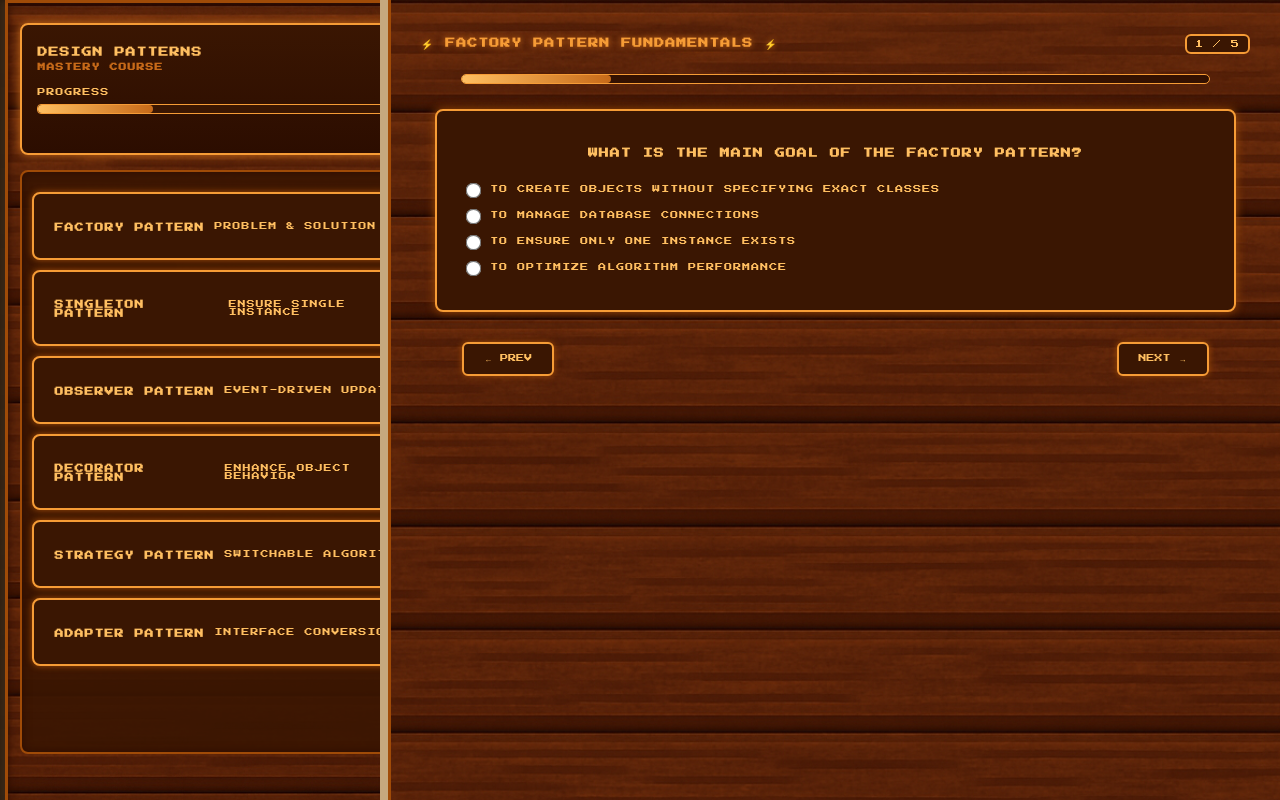
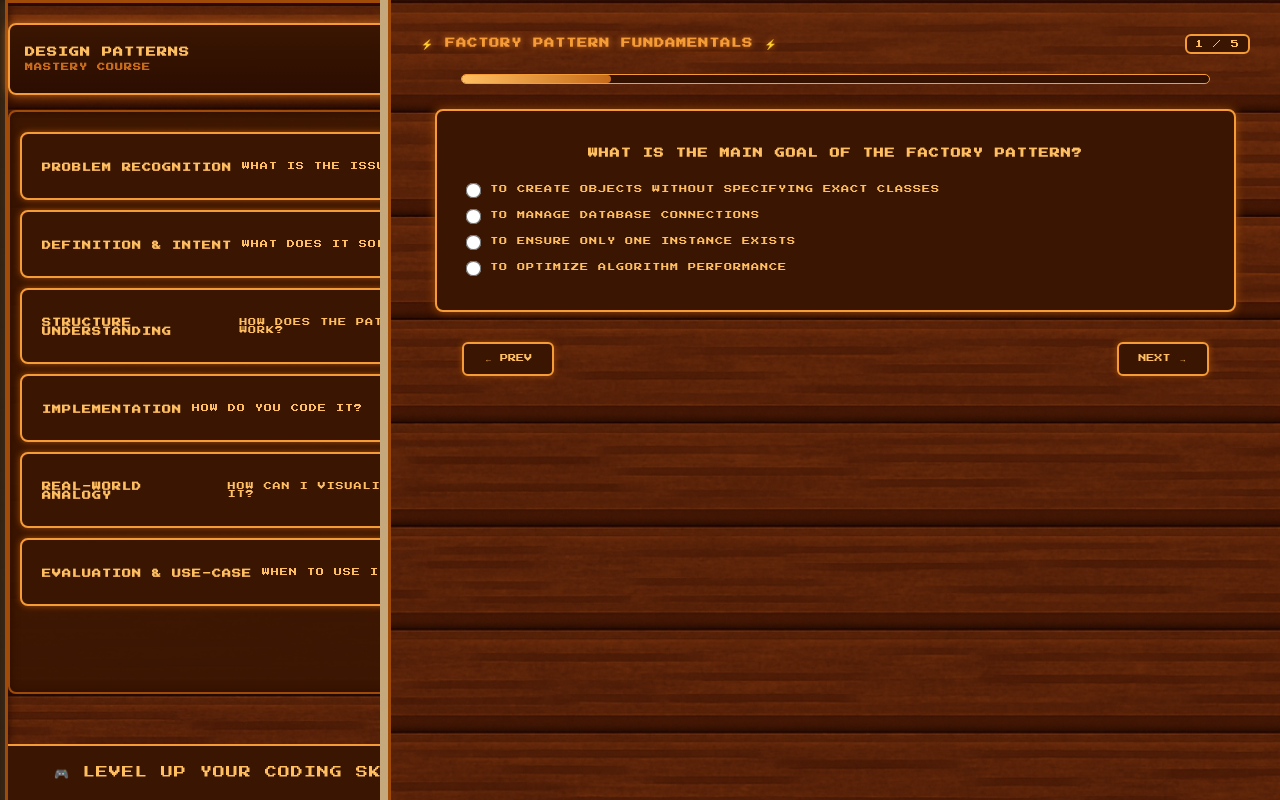
Before and after one commit to melengmoshokoa/COS750, a React (Create React App) app in the folder Frontend/factory-method-cos750/: page /QuizDashboard in a window 1280 px wide. Built offline with nearby package versions, Linux system fonts and the light colour scheme.

Commit message:
Update on questions

```diff
--- a/Frontend/factory-method-cos750/src/Pages/QuizContent.css
+++ b/Frontend/factory-method-cos750/src/Pages/QuizContent.css
@@ -115,7 +115,8 @@
 }
 
 .prev-btn,
-.next-btn {
+.next-btn,
+.submit-btn {
   font-family: 'Press Start 2P', cursive;
   font-size: 8px;
   padding: 10px 20px;
@@ -129,7 +130,8 @@
 }
 
 .prev-btn:hover,
-.next-btn:hover {
+.next-btn:hover,
+.submit-btn:hover {
   background-color: #a04b07;
   transform: scale(1.03);
 }
--- a/Frontend/factory-method-cos750/src/Pages/Quizzes.js
+++ b/Frontend/factory-method-cos750/src/Pages/Quizzes.js
@@ -7,12 +7,12 @@ function Quizzes() {
   const { currentQuizId, setCurrentQuizId } = useContext(QuizContext);
 
   const lessons = [
-    { id: 1, title: "Factory Pattern", desc: "Problem & Solution" },
-    { id: 2, title: "Singleton Pattern", desc: "Ensure single instance" },
-    { id: 3, title: "Observer Pattern", desc: "Event-driven updates" },
-    { id: 4, title: "Decorator Pattern", desc: "Enhance object behavior" },
-    { id: 5, title: "Strategy Pattern", desc: "Switchable algorithms" },
-    { id: 6, title: "Adapter Pattern", desc: "Interface conversion" },
+    { id: 1, title: "Problem Recognition", desc: "What is the issue?" },
+    { id: 2, title: "Definition & Intent", desc: "What does it solve?" },
+    { id: 3, title: "Structure Understanding", desc: "How does the pattern work?" },
+    { id: 4, title: "Implementation", desc: "How do you code it?" },
+    { id: 5, title: "Real-World Analogy", desc: "How can I visualize it?" },
+    { id: 6, title: "Evaluation & Use-Case", desc: "When to use it?" },
   ];
 
   const handleQuizClick = (quizId) => {
@@ -39,11 +39,11 @@ function Quizzes() {
             </div>
           </div>
 
-          <p className="progress-label">PROGRESS</p>
+          {/* <p className="progress-label">PROGRESS</p>
           <div className="ProgressBar">
             <div className="ProgressFill" style={{ width: "28%" }}></div>
           </div>
-          <p className="progress-percent">28%</p>
+          <p className="progress-percent">28%</p> */}
         </div>
 
         <div className="scroll-container">
```
